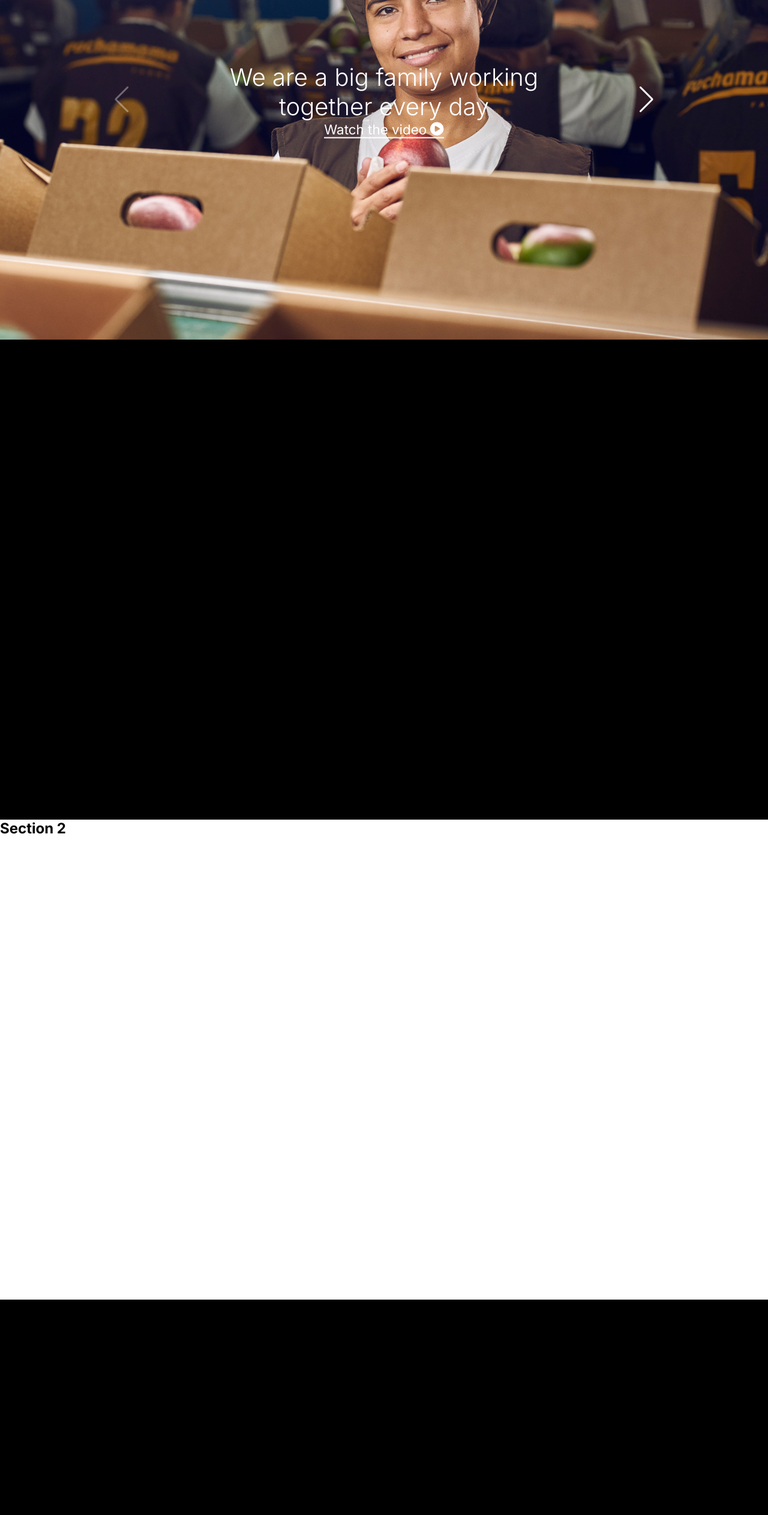
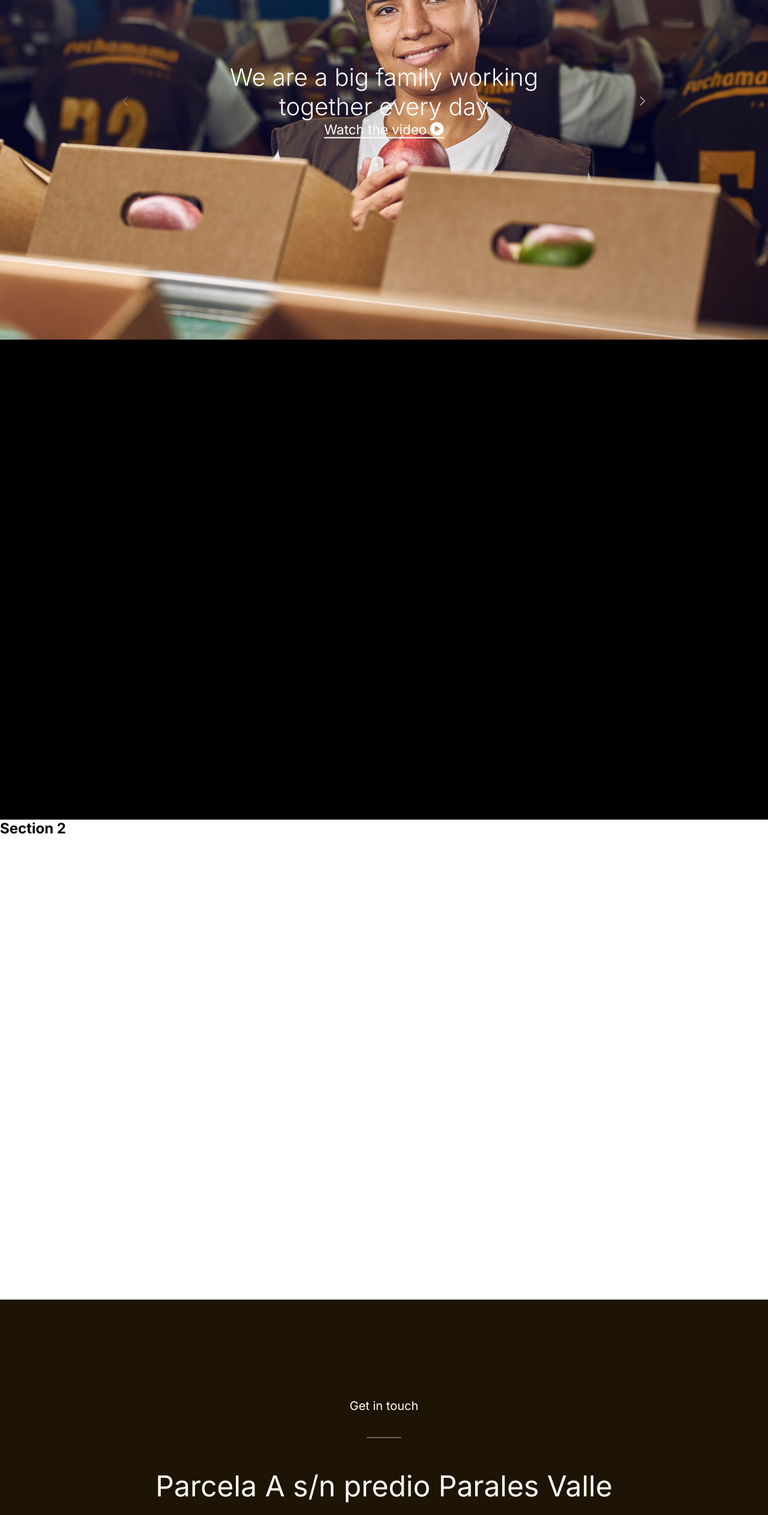
Before and after one commit to FranzDuran/pachamama-farms-web, a Next.js app: page / in a window 1280 px wide. Shown: the part 234-2759 px from the top of the page at 60% size. Built offline with nearby package versions, Linux system fonts and the light colour scheme.

Commit message:
seccion contact

```diff
--- a/src/app/Sections/sectionPrueba/sectionPrueba.jsx
+++ /dev/null
@@ -1,3 +0,0 @@
-export default function sectionPrueba(){
-    return <div>pruebaaaaa</div>
-}
--- a/src/app/page.js
+++ b/src/app/page.js
@@ -1,6 +1,7 @@
 import Navbar from "@/components/Navbar/Navbar";
 import styles from "./page.module.css";
 import HomeSeccion from "@/app/seccions/home/home.js";
+import ContactUs from "./seccions/ContactUs/ContactUs";
 
 export default function Home() {
   return (
@@ -13,9 +14,7 @@ export default function Home() {
       <section data-text-color="black" className={styles.section2}>
         <h1>Section 2</h1>
       </section>
-      <section data-text-color="white" className={styles.section3}>
-        <h1>Section 3</h1>
-      </section>
+      <ContactUs/>
     </main>
   );
 }
--- /dev/null
+++ b/src/app/seccions/ContactUs/ContactUs.jsx
@@ -0,0 +1,21 @@
+import styles from "./contact.module.css";
+
+export default function ContactUs() {
+  return (
+    <section className={styles.container} data-text-color="white" id="contact">
+      <div className={styles.content}>
+        <div className={styles["small-text"]}>
+          <span>Get in touch</span>
+          <span className={styles.line}/>
+        </div>
+        <div className={styles["big-text"]}>
+          <span>Parcela A s/n predio Parales Valle</span>
+          <span>Sector Medio – Tambogrande</span>
+          <span>Piura – Perú</span>
+          <span>ventas@pachamamafarms.com</span>
+          <span>T. (+51) 469 9845</span>
+        </div>
+      </div>
+    </section>
+  );
+}
--- /dev/null
+++ b/src/app/seccions/ContactUs/contact.module.css
@@ -0,0 +1,56 @@
+
+.container{
+    background: #1e1405;
+    height: 100vh;
+    display: flex;
+    justify-content: center;
+    align-items: center;
+}
+.content{
+    display: flex;
+    flex-direction: column;
+    align-items: center;
+    justify-content: center;
+}
+
+.big-text,
+.small-text{
+    display: flex;
+    flex-direction: column;
+    justify-content: center;
+    align-items: center;
+    gap: 10px;
+}
+
+.small-text span {
+    color: #fffff6;
+    font-size: 20px;
+}
+.small-text .line{
+    height: 2px;
+    width: 50%;
+    background: #715e44;
+    margin: 30px 0 50px;
+}
+
+.big-text span {
+    color: #fffff6;
+    font-size: 48px;
+}
+.big-text span:nth-child(3){
+    margin-bottom: 20px;
+}
+
+
+@media screen and (max-width:767px) {
+    .small-text span {
+        font-size: 12px;
+    }
+    .big-text span {
+        color: #fffff6;
+        font-size: 16px;
+    }
+    .small-text .line{
+        margin: 10px 0 30px;
+    }
+}
--- a/src/app/seccions/home/home.js
+++ b/src/app/seccions/home/home.js
@@ -37,7 +37,7 @@ const [video, setVideo] = useState(false)
   const [showNavigation, setShowNavigation] = useState(true);
 
   return (
-    <section>
+    <section id="home">
 
       <SwiperComponent
        showNavigation={showNavigation}
--- a/src/app/seccions/home/swiper/swiper.js
+++ b/src/app/seccions/home/swiper/swiper.js
@@ -15,15 +15,31 @@ import Video from "../video/video";
 
 import styles from "../home.module.css";
 
-export default ({ showNavigation , hadleVideo }) => {
+export default ({ showNavigation, hadleVideo }) => {
   return (
+    <section className="container">
       <Swiper
         // install Swiper modules
         modules={[Navigation, Pagination, A11y]}
         spaceBetween={10}
         slidesPerView={1}
-      navigation={showNavigation}
-      pagination={!showNavigation}
+        navigation={
+          showNavigation
+            ? {
+                nextEl: '.swiper-button-next',
+                prevEl: '.swiper-button-prev',
+              }
+            : false
+        }
+
+        pagination={
+          !showNavigation
+            ? {
+                clickable: true,
+                el: ".paginationSwiper",
+              }
+            : false
+        }
         onSwiper={(swiper) => console.log(swiper)}
       >
         <SwiperSlide>
@@ -36,8 +52,6 @@ export default ({ showNavigation , hadleVideo }) => {
               <p onClick={() => hadleVideo()}>
                 Watch the video <FontAwesomeIcon icon={faCirclePlay} />{" "}
               </p>
-
-
             </div>
           </div>
         </SwiperSlide>
@@ -68,5 +82,9 @@ export default ({ showNavigation , hadleVideo }) => {
           </div>
         </SwiperSlide>
       </Swiper>
+      <div className="swiper-button-next"></div>
+      <div className="swiper-button-prev"></div>
+      <div className="paginationSwiper"></div>
+    </section>
   );
 };
--- a/src/app/seccions/home/swiper/swiperSlide.css
+++ b/src/app/seccions/home/swiper/swiperSlide.css
@@ -1,3 +1,8 @@
+.container {
+  position: relative;
+}
+
+
 .swiper-slide {
   z-index: 1;
 }
@@ -15,3 +20,58 @@
 .swiper-container .swiper-pagination-bullet-active {
   background-color: white;
 }
+
+.paginationSwiper{
+  display: none;
+}
+@media screen and (max-width:767px) {
+  .paginationSwiper {
+    display: flex;
+    align-items: center;
+    justify-content: center;
+    margin-top: 30px;
+    position: absolute;
+    z-index: 3;
+    bottom: 30% !important;
+  }
+
+  .paginationSwiper .swiper-pagination-bullet {
+    background: #707070;
+    height: 10px;
+    width: 10px;
+    margin-right: 6px;
+    opacity: 0.5;
+    cursor: pointer;
+    border-radius: 100%;
+  }
+
+  .paginationSwiper .swiper-pagination-bullet-active {
+    background: #fff;
+    opacity: 1;
+  }
+}
+
+/* Estilo para los botones de navegación */
+.swiper-button-next,
+.swiper-button-prev {
+  color: #fff;
+  /* Color del texto */
+  background-color: transparent;
+  /* Color de fondo */
+  font-size: 18px;
+  /* Tamaño de fuente */
+  padding: 10px 20px;
+  /* Espaciado interno */
+  border-radius: 5px;
+  /* Borde redondeado */
+  transition: background-color 0.3s, color 0.3s;
+  /* Transiciones suaves */
+  --swiper-navigation-size: 15px;
+}
+
+/* Estilo cuando el cursor pasa por encima de los botones */
+.swiper-button-next:hover,
+.swiper-button-prev:hover {
+  background-color: transparent;
+  color: #fff;
+}
--- a/src/components/Navbar/Navbar.jsx
+++ b/src/components/Navbar/Navbar.jsx
@@ -6,6 +6,7 @@ const Navbar = () => {
   const [isMenuOpen, setIsMenuOpen] = useState(false);
   const [language, setLanguage] = useState("en"); // Default language is English
   const [menuTextColor, setMenuTextColor] = useState("white");
+  const [activeSection, setActiveSection] = useState(null);
 
   const toggleMenu = () => {
     setIsMenuOpen(!isMenuOpen);
@@ -23,6 +24,13 @@ const Navbar = () => {
         setMenuTextColor(section.dataset.textColor || "white");
       }
     });
+  };
+
+
+  const handleClickNav = (scrollToId) => {
+    document.getElementById(scrollToId)?.scrollIntoView({ behavior: "smooth" });
+
+    setActiveSection(scrollToId);
   };
 
   useEffect(() => {
@@ -70,12 +78,12 @@ const Navbar = () => {
       </div>
       {isMenuOpen && (
         <ul className={styles.menu}>
-          <li>Home</li>
-          <li>About us</li>
-          <li>Calendar</li>
-          <li>Certifications</li>
-          <li>Our fruits</li>
-          <li id={styles.borderLi}>Contact us</li>
+          <li onClick={() => handleClickNav("home")}>Home</li>
+          <li onClick={() => handleClickNav("about")}>About us</li>
+          <li onClick={() => handleClickNav("calendar")}>Calendar</li>
+          <li onClick={() => handleClickNav("certifications")}>Certifications</li>
+          <li onClick={() => handleClickNav("fruits")}>Our fruits</li>
+          <li className={styles.borderLi} onClick={() => handleClickNav("contact")}>Contact us</li>
         </ul>
       )}
     </nav>
--- a/src/components/Navbar/navbar.module.css
+++ b/src/components/Navbar/navbar.module.css
@@ -68,7 +68,7 @@
 
   .menu {
     list-style: none;
-    background-color: #e0e0e0;
+    background-color: #e8e5e5;
     position: absolute;
     top: 100%;
     left: 0;
@@ -76,24 +76,23 @@
     padding: 0.5rem;
     display: flex;
     flex-direction: column;
-    gap: 0.5rem;
+    /* gap: 0.5rem; */
   }
 
   .menu li {
     cursor: pointer;
-    padding: 0.25rem;
+    padding: 15px 0;
     transition: background-color 0.3s;
-    color: #000;
+    color: #291c05;
     margin: auto;
-    font-size: 24px;
+    font-size: 48px;
     font-weight: 600;
-    border-bottom: 2px solid #000;
+    border-bottom: 2px solid #504633;
     width: 95%;
     text-align: center;
-    padding-bottom: 10px;
   }
 
-  #borderLi{
+  .borderLi{
     border-bottom: none;
   }
 
```
Lines whose indentation alone changed are shown as unchanged.
